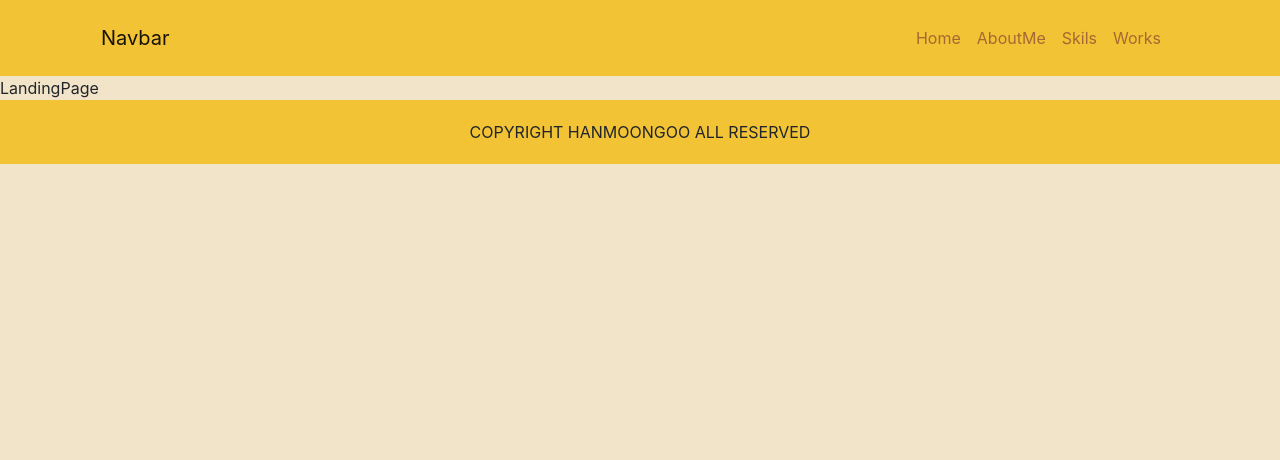
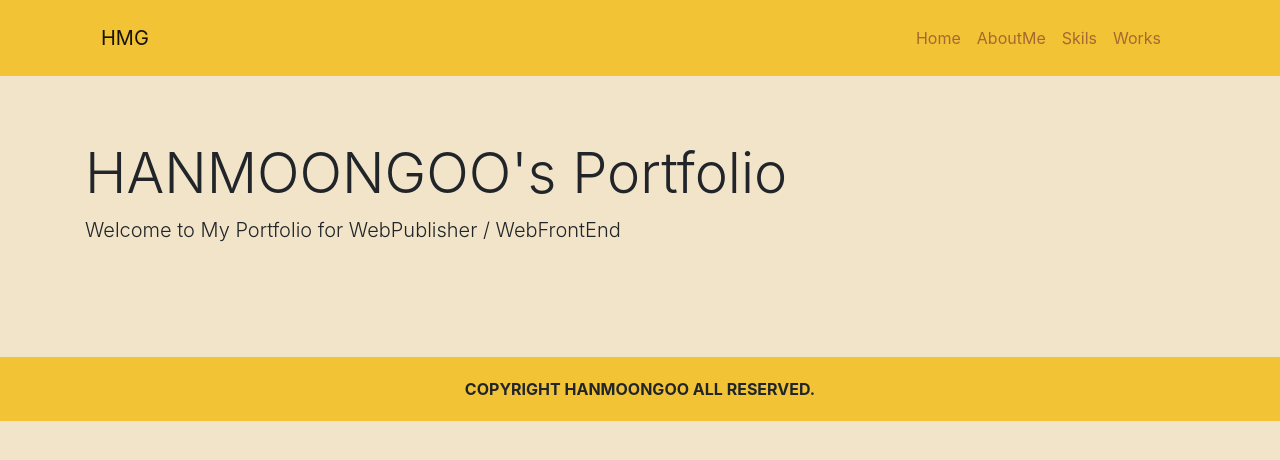
Before and after one commit to HanMG/HanMG, a React (Create React App) app: page / in a window 1280 px wide. Shown: the top 460 px of the page. Built offline with nearby package versions, Linux system fonts and the light colour scheme.

Commit message:
LandingPage, NavBar / littleChange

```diff
--- a/src/components/views/AboutMePage/AboutMePage.js
+++ b/src/components/views/AboutMePage/AboutMePage.js
@@ -3,7 +3,9 @@ import React from 'react'
 function AboutMePage() {
     return (
         <div>
-            AboutMePage
+            <div class="container">
+              AboutMePage
+            </div>
         </div>
     )
 }
--- a/src/components/views/Footer/Footer.js
+++ b/src/components/views/Footer/Footer.js
@@ -5,7 +5,7 @@ function Footer() {
         <div>
             <footer>
                 <div class="container text-center">
-                    <p>COPYRIGHT HANMOONGOO ALL RESERVED</p>
+                    <p>COPYRIGHT HANMOONGOO ALL RESERVED.</p>
                 </div>
             </footer>
         </div>
--- a/src/components/views/LandingPage/LandingPage.js
+++ b/src/components/views/LandingPage/LandingPage.js
@@ -3,7 +3,12 @@ import React from 'react'
 function LandingPage() {
     return (
         <div>
-            LandingPage
+            <div class="jumbotron jumbotron-fluid">
+                <div class="container">
+                    <h1 class="display-4">HANMOONGOO's Portfolio</h1>
+                    <p class="lead">Welcome to My Portfolio for WebPublisher / WebFrontEnd</p>
+                </div>
+            </div>
         </div>
     )
 }
--- a/src/components/views/NavBar/NavBar.js
+++ b/src/components/views/NavBar/NavBar.js
@@ -6,7 +6,7 @@ function NavBar() {
             <div class="nav-wrapper">
                 <div class="container">
                     <nav class="navbar navbar-expand-lg navbar-light">
-                        <a class="navbar-brand" href="#">Navbar</a>
+                        <a class="navbar-brand" href="/">HMG</a>
                         <button class="navbar-toggler" type="button" data-toggle="collapse" data-target="#navbarNav" aria-controls="navbarNav" aria-expanded="false" aria-label="Toggle navigation">
                             <span class="navbar-toggler-icon"></span>
                         </button>
--- a/src/index.css
+++ b/src/index.css
@@ -1,3 +1,20 @@
+/*
+메인컬러#1
+#F2C335
+
+#2
+#F2AE2E
+
+#3
+#F2C36B
+
+바디컬러#4
+#F2E4C9
+
+#5
+#A66832
+*/
+
 body {
   margin: 0;
   font-family: -apple-system, BlinkMacSystemFont, 'Segoe UI', 'Roboto', 'Oxygen',
@@ -12,6 +29,9 @@ code {
   font-family: source-code-pro, Menlo, Monaco, Consolas, 'Courier New',
     monospace;
 }
+.jumbotron {
+  background-color: transparent;
+}
 .navbar-light .navbar-nav {
   margin: 10px;
 }
@@ -24,6 +44,10 @@ footer, .nav-wrapper {
   background-color: #F2C335;
 }
 
+footer {
+  font-weight: bold;
+}
+
 footer p{
   padding: 20px;
 }
```
